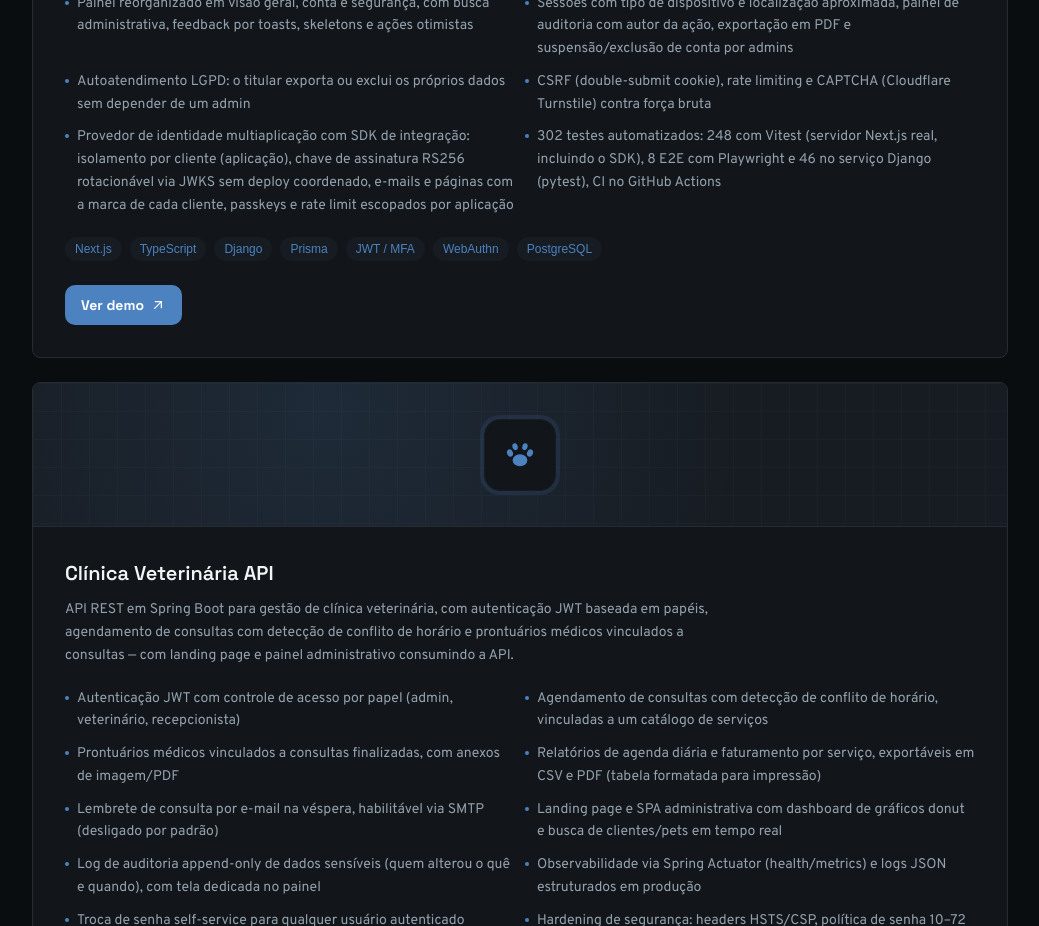
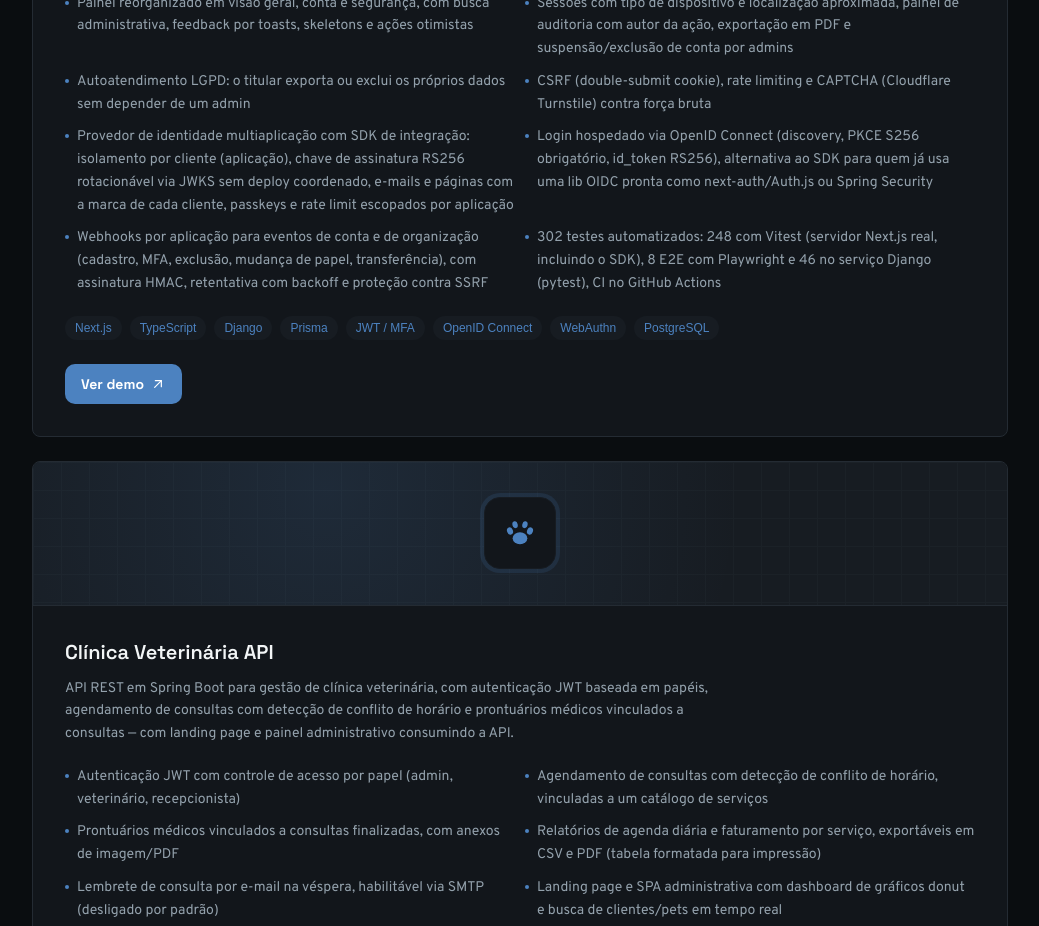
Before and after one commit to pedrolinard/portifolio, a Next.js app: page / in a window 1280 px wide. Shown: the part 3380-4306 px from the top of the page, without its empty margins (120-1159 px from the left). Built offline with nearby package versions, Linux system fonts and the light colour scheme; a web font is replaced by a local one.

Commit message:
Atualiza card do Auth System com login hospedado OIDC e webhooks por aplicação

```diff
--- a/src/components/Projects.tsx
+++ b/src/components/Projects.tsx
@@ -34,9 +34,11 @@ const projects: Project[] = [
       "Autoatendimento LGPD: o titular exporta ou exclui os próprios dados sem depender de um admin",
       "CSRF (double-submit cookie), rate limiting e CAPTCHA (Cloudflare Turnstile) contra força bruta",
       "Provedor de identidade multiaplicação com SDK de integração: isolamento por cliente (aplicação), chave de assinatura RS256 rotacionável via JWKS sem deploy coordenado, e-mails e páginas com a marca de cada cliente, passkeys e rate limit escopados por aplicação",
+      "Login hospedado via OpenID Connect (discovery, PKCE S256 obrigatório, id_token RS256), alternativa ao SDK para quem já usa uma lib OIDC pronta como next-auth/Auth.js ou Spring Security",
+      "Webhooks por aplicação para eventos de conta e de organização (cadastro, MFA, exclusão, mudança de papel, transferência), com assinatura HMAC, retentativa com backoff e proteção contra SSRF",
       "302 testes automatizados: 248 com Vitest (servidor Next.js real, incluindo o SDK), 8 E2E com Playwright e 46 no serviço Django (pytest), CI no GitHub Actions",
     ],
-    tags: ["Next.js", "TypeScript", "Django", "Prisma", "JWT / MFA", "WebAuthn", "PostgreSQL"],
+    tags: ["Next.js", "TypeScript", "Django", "Prisma", "JWT / MFA", "OpenID Connect", "WebAuthn", "PostgreSQL"],
     liveHref: "https://auth-gateway-kappa.vercel.app",
   },
   {
```
